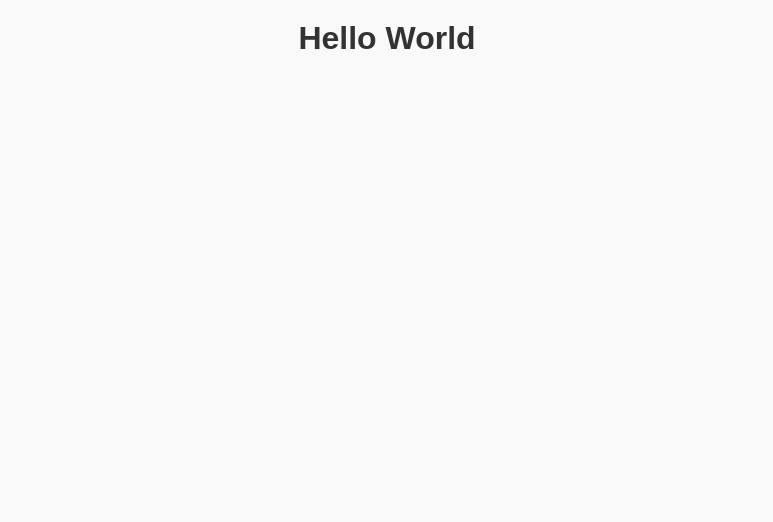
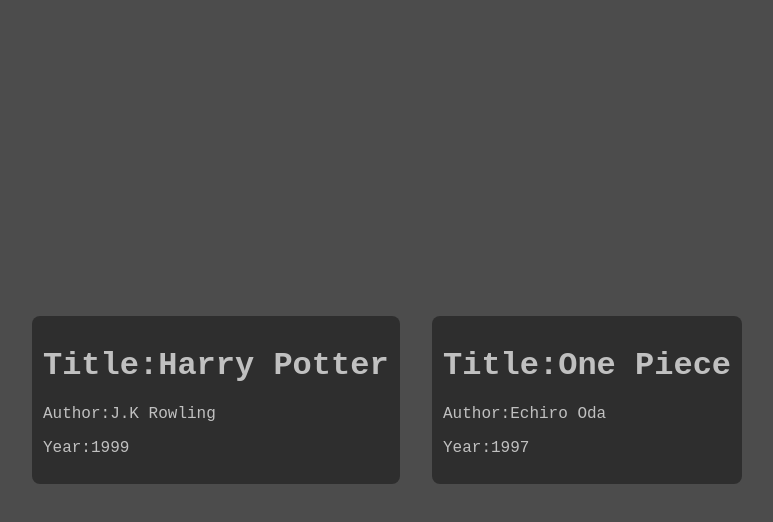
Before and after one commit to sheronekeynes/Odin-Project-JavaScript-, a plain HTML site: page index.html in a window 1280 px wide. Shown: the whole page, without its empty margins (253-1026 px from the left). Drawn offline with Linux system fonts and the light colour scheme.

Commit message:
adding the book to the library array and displaying it

```diff
--- a/index.html
+++ b/index.html
@@ -7,7 +7,7 @@
     <link rel="stylesheet" href="styles.css" />
   </head>
   <body>
-    <h1>Hello World</h1>
+    <div id="Book-container" class="Book-container">   </div>
     <script src="script.js"></script>
   </body>
 </html>
--- a/script.js
+++ b/script.js
@@ -1 +1,40 @@
-console.log("Hello, World!");
+const Library=[]
+
+function Book(title,author,year){
+    this.title=title
+    this.author=author
+    this.year=year
+
+}
+
+function addToLibrary(book){
+
+    Library.push(book)
+
+}
+
+function displayBook(){
+
+    const libraryEl=document.getElementById('Book-container');
+    libraryEl.innerHtml=""
+
+    Library.forEach(book => {
+
+        const bookCard=document.createElement('div');
+        bookCard.innerHTML=`<h1>Title:${book.title}</h1>
+                            <p>Author:${book.author}</p>
+                            <p>Year:${book.year}</p>`
+
+        bookCard.className='book-card';
+        libraryEl.appendChild(bookCard);
+
+    });
+
+}
+
+let book1=new Book('Harry Potter','J.K Rowling','1999')
+let book2=new Book('One Piece',"Echiro Oda",'1997')
+
+addToLibrary(book1)
+addToLibrary(book2)
+displayBook()
--- a/styles.css
+++ b/styles.css
@@ -2,7 +2,11 @@ body {
     font-family: Arial, sans-serif;
     margin: 0;
     padding: 0;
-    background-color: #f9f9f9;
+    background-color:rgba(0,0,0,.7);
+    display:flex;
+    justify-content: center;
+    align-items: center;
+    height: 100vh;
 }
 
 h1 {
@@ -10,3 +14,25 @@ h1 {
     text-align: center;
     margin-top: 20px;
 }
+
+.Book-container{
+    display:flex;
+
+}
+
+.book-card{
+    background-color: rgba(0,0,0,.4);
+    margin:1em;
+    padding:0.7em;
+    border-radius: 0.5em;
+    color:rgba(255,255,255,.7);
+    font-family:'Courier New', Courier, monospace;
+}
+
+h1{
+    color:rgba(255,255,255,.7);
+}
+
+.book-card:hover{
+    background-color: rgba(255,255,255,.2);
+}
```
